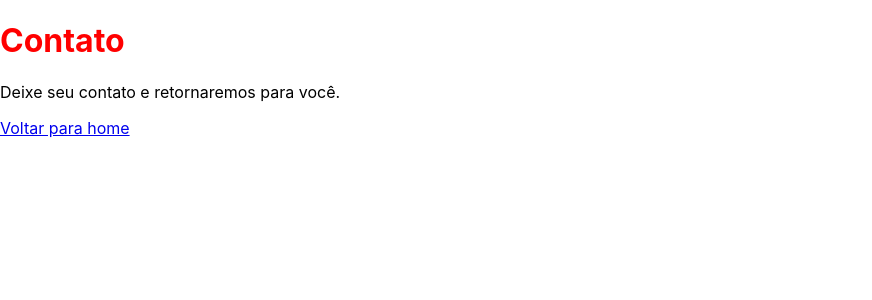
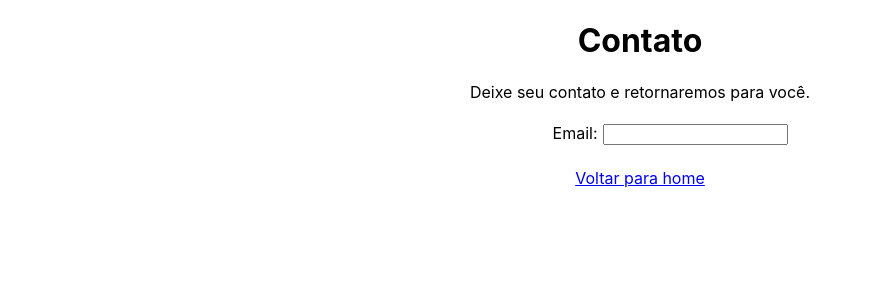
Before and after one commit to David-Santana98/estudo, a React (Create React App) app: page /contato in a window 1280 px wide. Shown: the top 300 px of the page, without its empty margins (0-872 px from the left). Built offline with nearby package versions, Linux system fonts and the light colour scheme.

Commit message:
fiz alguma modificações nos estilos

```diff
--- a/src/App.css
+++ b/src/App.css
@@ -3,12 +3,13 @@
 }
 
 .App h1 {
-  color: greenyellow;
+  color: rgb(72, 4, 104);
+  font-size: 4rem;
 }
 
 
 .App-header {
-  background-color: #282c34;
+  background-color: #f2d1ff;
   min-height: 100vh;
   display: flex;
   flex-direction: column;
--- a/src/App.js
+++ b/src/App.js
@@ -6,9 +6,10 @@ function App() {
   return (
     <div className="App">
       <header className="App-header">
-       <h1>Olá</h1>
+       <h1>Olá Galera 😎✌</h1>
         <Link to='/contato'>Ir para contato</Link>
         <Link to='/eventos'>Ir para eventos</Link>
+        <Link to='/discord'>Ir para CartãoDiscord</Link>
         <Link to='/varestado'>Ir para VarEstado</Link>
       </header>
     </div>
--- a/src/CartaoDiscord.js
+++ b/src/CartaoDiscord.js
@@ -1,4 +1,5 @@
 import './CartaoDiscord.css';
+import { Link } from 'react-router-dom';
 
 export default function CartaoDiscord(props) {
     return (
@@ -7,6 +8,7 @@ export default function CartaoDiscord(props) {
           src={props.imagem} alt=""/>
         <h1>{props.titulo}</h1>
         <p>{props.descricao}</p>
+        <Link to='/'> Voltar para home </Link>
       </div>
     )
 
--- a/src/Contato.css
+++ b/src/Contato.css
@@ -1,3 +1,10 @@
-.contato h1 {
-    color: red;
+.contato {
+   text-align: center;
 }
+
+.contato label {
+    width: 100px;
+    text-align: right;
+    margin: 5px;
+    display: inline-block;
+}
--- a/src/Contato.js
+++ b/src/Contato.js
@@ -6,6 +6,8 @@ export default function Contato() {
         <div className='contato'>
             <h1>Contato</h1>
             <p>Deixe seu contato e retornaremos para você.</p>
+             <label>Email:</label>
+            <input type="email" /><br /><br />
             <Link to='/'> Voltar para home </Link>
         </div>
     )
--- a/src/Eventos.css
+++ b/src/Eventos.css
@@ -0,0 +1,4 @@
+.eventos {
+    margin: 20px;
+    text-align: center;
+}
--- a/src/Eventos.js
+++ b/src/Eventos.js
@@ -10,7 +10,7 @@ export default function Eventos() {
     alert("alterouuuu!" + e.target.value);
   }
   return (
-    <div>
+    <div className="eventos">
       <h1> Eventos </h1>
 
       <input type="text" onChange={alterar} />
```
